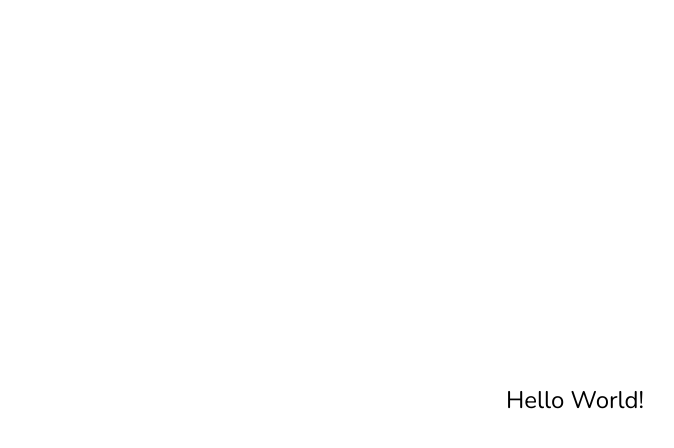
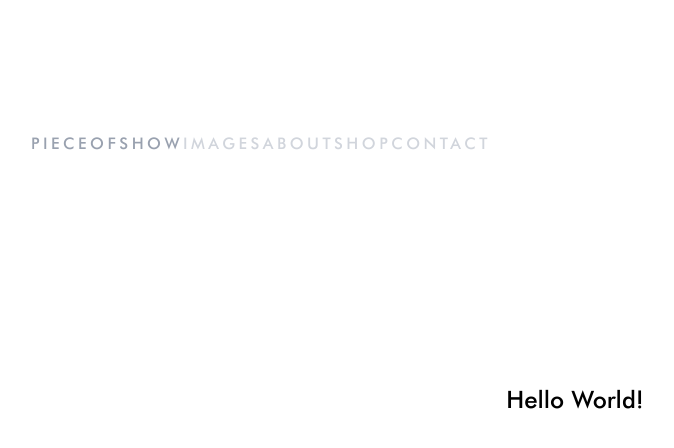
Before and after one commit to Peafield/pieceofshow, a Next.js app: page / in a window 1280 px wide. Shown: the top 448 px of the page, without its empty margins (65-739 px from the left). Built offline with nearby package versions, Linux system fonts and the light colour scheme.

Commit message:
feat(navbar): add basic navbar functionality and styling

```diff
--- a/package.json
+++ b/package.json
@@ -11,6 +11,7 @@
 		"check-types": "tsc --noEmit"
 	},
 	"dependencies": {
+		"clsx": "^2.1.1",
 		"next": "15.2.1",
 		"react": "^19.0.0",
 		"react-dom": "^19.0.0",
--- a/src/app/globals.css
+++ b/src/app/globals.css
@@ -6,7 +6,7 @@
 } */
 
 @theme inline {
-  --font-sans: var(--font-nunito);
+  --font-sans: var(--font-futura);
 }
 
 /* @media (prefers-color-scheme: dark) {
--- a/src/app/layout.tsx
+++ b/src/app/layout.tsx
@@ -1,9 +1,10 @@
 import type { Metadata } from "next";
 import localFont from "next/font/local";
 import "./globals.css";
+import Navbar from "@/components/Navbar/Navbar";
 
-const nunito = localFont({
-	src: "./fonts/Nunito-VariableFont_wght.ttf",
+const futura = localFont({
+	src: "./fonts/futura medium bt.ttf",
 	display: "swap",
 });
 
@@ -18,8 +19,9 @@ export default function RootLayout({
 	children: React.ReactNode;
 }>) {
 	return (
-		<html lang="en" className={`${nunito.className} antialiased`}>
+		<html lang="en" className={`${futura.className} antialiased`}>
 			<body className="flex flex-col min-h-svh flex-nowrap relative">
+				<Navbar />
 				<main className="flex-1 flex flex-col items-center justify-center">
 					{children}
 				</main>
--- /dev/null
+++ b/src/components/Navbar/Navbar.tsx
@@ -0,0 +1,34 @@
+"use client";
+
+import type { NavbarItemType } from "@/types/types";
+import NavbarItem from "./NavbarItem";
+
+const Navbar = () => {
+	const mainItems: NavbarItemType[] = [
+		{ title: "PIECEOFSHOW", isSelected: true },
+		{ title: "IMAGES", isSelected: false },
+		{ title: "ABOUT", isSelected: false },
+		{ title: "SHOP", isSelected: false },
+		{ title: "CONTACT", isSelected: false },
+	];
+
+	return (
+		<nav className="stick top-0 mx-24 h-72 flex items-center justify-right">
+			<div className="flex flex-col items-start">
+				{/* Main items */}
+				<ul className="flex items-center justify-center">
+					{mainItems.map((item, index) => (
+						<NavbarItem
+							// biome-ignore lint/suspicious/noArrayIndexKey: <explanation>
+							key={index}
+							title={item.title}
+							isSelected={item.isSelected}
+						/>
+					))}
+				</ul>
+			</div>
+		</nav>
+	);
+};
+
+export default Navbar;
--- /dev/null
+++ b/src/components/Navbar/NavbarItem.tsx
@@ -0,0 +1,23 @@
+import clsx from "clsx";
+import { Children } from "react";
+import PortfolioNavbar from "./PortfolioNavbar";
+
+type NavbarItemProps = {
+	title: string;
+	isSelected?: boolean;
+};
+
+const NavbarItem = ({ title, isSelected }: NavbarItemProps) => {
+	return (
+		<li
+			className={clsx("tracking-[3.5px] font-light text-gray-300 relative", {
+				"text-gray-400": isSelected,
+			})}
+		>
+			{title}
+			{title === "IMAGES" && <PortfolioNavbar />}
+		</li>
+	);
+};
+
+export default NavbarItem;
--- /dev/null
+++ b/src/components/Navbar/PortfolioNavbar.tsx
@@ -0,0 +1,28 @@
+import type { NavbarItemType } from "@/types/types";
+import NavbarItem from "./NavbarItem";
+
+const PortfolioNavbar = () => {
+	const portFolioItems: NavbarItemType[] = [
+		{ title: "BASTARDS", isSelected: false },
+		{ title: "COLORS", isSelected: false },
+		{ title: "VECTORS", isSelected: false },
+		{ title: "RETREATS", isSelected: false },
+		{ title: "BLACKFLOWERS", isSelected: false },
+		{ title: "PORTRAITS", isSelected: false },
+		{ title: "EDITORIALS", isSelected: false },
+	];
+	return (
+		<ul className="absolute hidden">
+			{portFolioItems.map((item, index) => (
+				<NavbarItem
+					// biome-ignore lint/suspicious/noArrayIndexKey: <explanation>
+					key={index}
+					title={item.title}
+					isSelected={item.isSelected}
+				/>
+			))}
+		</ul>
+	);
+};
+
+export default PortfolioNavbar;
--- /dev/null
+++ b/src/types/types.ts
@@ -0,0 +1,4 @@
+export type NavbarItemType = {
+	title: string;
+	isSelected: boolean;
+};
```
Also changed, not shown: src/app/fonts/futura medium bt.ttf (added), 1 other file (tests, documents, lock files or other folders).
